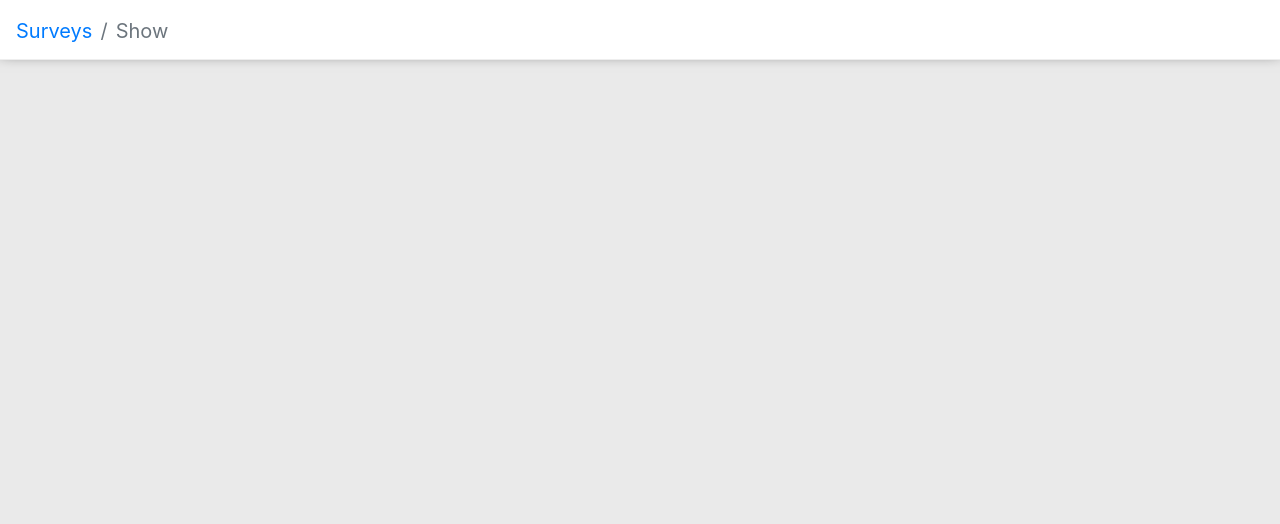
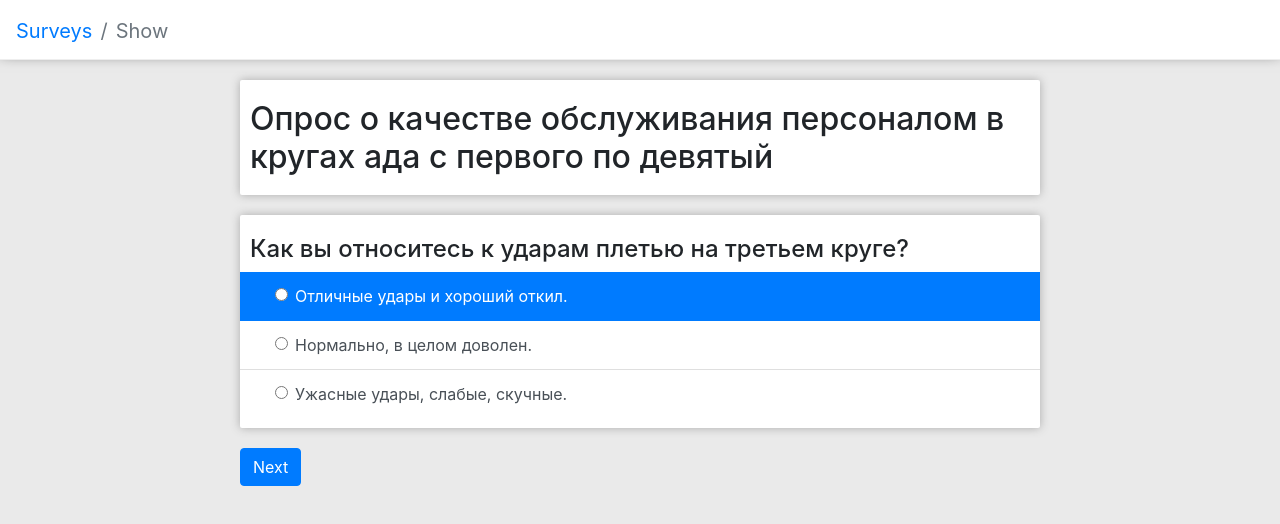
Before and after one commit to Zerstoren/survey-pet-app, a React (Create React App) app: page /survey/1 in a window 1280 px wide. Shown: the top 524 px of the page. Built offline with nearby package versions, Linux system fonts and the light colour scheme.

Commit message:
Work under view

```diff
--- a/package.json
+++ b/package.json
@@ -11,6 +11,7 @@
     "@types/react": "^16.9.0",
     "@types/react-dom": "^16.9.0",
     "@types/react-router-dom": "^5.1.6",
+    "@types/websql": "^0.0.27",
     "final-form": "^4.20.1",
     "final-form-arrays": "^3.0.2",
     "localforage": "^1.9.0",
--- a/src/containers/App.tsx
+++ b/src/containers/App.tsx
@@ -2,13 +2,13 @@ import React from 'react';
 import {BrowserRouter, Route} from 'react-router-dom';
 
 import MainPage from './MainPage';
-import View from './View';
+import ViewPage from './ViewPage';
 
 const App = () => {
   return (
     <BrowserRouter>
       <Route exact={true} path="/" component={MainPage} />
-      <Route exact={true} path="/survey/:id" component={View} />
+      <Route exact={true} path="/survey/:id" component={ViewPage} />
     </BrowserRouter>
   )
 }
--- /dev/null
+++ b/src/containers/ViewPage/Content.tsx
@@ -0,0 +1,55 @@
+import React, { useMemo } from 'react';
+import { useParams } from 'react-router-dom';
+import SurveyItemMeta from '../../stores/surveys/surveyItemMeta';
+
+const Content = () => {
+  const { id }: { id: string } = useParams();
+
+  const surveyItem = useMemo(() => {
+    const surveyId = Number.parseInt(id);
+
+    const surveyItem = SurveyItemMeta.create({survey: {id: surveyId}});
+    surveyItem.load();
+    return surveyItem.survey;
+  }, [id]);
+
+  return (
+    <>
+      <div className="d-flex justify-content-center view-outside">
+        <div className="view-block">
+          <div className="view-title">
+            <h2>Опрос о качестве обслуживания персоналом в кругах ада с первого по девятый</h2>
+          </div>
+
+          <div className="view-question-block">
+            <div className="view-question-title">
+              <h4>Как вы относитесь к ударам плетью на третьем круге?</h4>
+            </div>
+
+            <ul className="list-group list-group-flush view-question-answers">
+              <li className="list-group-item list-group-item-action active form-group d-flex justify-content-start view-question-answer">
+                <input type="radio" name="q" className="form-check-input" />
+                Отличные удары и хороший откил.
+              </li>
+
+              <li className="list-group-item list-group-item-action form-group d-flex justify-content-start view-question-answer">
+                <input type="radio" name="q" className="form-check-input" />
+                Нормально, в целом доволен.
+              </li>
+              <li className="list-group-item list-group-item-action form-group d-flex justify-content-start view-question-answer">
+                <input type="radio" name="q" className="form-check-input" />
+                Ужасные удары, слабые, скучные.
+              </li>
+            </ul>
+          </div>
+
+          <div className="view-button-next">
+            <button type="button" className="btn btn-primary">Next</button>
+          </div>
+        </div>
+      </div>
+    </>
+  );
+}
+
+export default Content;
--- a/src/containers/View/index.tsx
+++ b/src/containers/ViewPage/index.tsx
@@ -2,6 +2,7 @@ import { observer } from 'mobx-react';
 import React from 'react';
 import BreadCrumbs from '../../components/global/Header/BreadCrumbs';
 import HocHeader from '../../components/hoc/header';
+import Content from './Content';
 
 const View = () => {
   const hocHeader = HocHeader(
@@ -12,8 +13,9 @@ const View = () => {
   return (
     <>
       {hocHeader()}
+      <Content />
     </>
   );
 }
 
-export default observer(View);
+export default View;
--- /dev/null
+++ b/src/css/containers/MainPage/ViewPage.scss
@@ -0,0 +1,34 @@
+.view-outside .view-block {
+  min-width: 400px;
+  max-width: 800px;
+  margin-top: 20px;
+
+  .view-title {
+    background-color: #fff;
+    padding: 20px 10px 10px 10px;
+    box-shadow: 0 0 10px #aaa;
+    border-radius: 2px;
+  }
+
+  .view-question-block {
+    margin-top: 20px;
+    background-color: #fff;
+    padding: 20px 0px 10px 0px;
+    box-shadow: 0 0 10px #aaa;
+    border-radius: 2px;
+
+    .view-question-title {
+      padding: 0 10px;
+    }
+
+    .view-question-answer {
+      padding-left: 55px;
+      margin-bottom: 0;
+      cursor: pointer;
+    }
+  }
+
+  .view-button-next {
+    margin-top: 20px;
+  }
+}
--- a/src/css/index.scss
+++ b/src/css/index.scss
@@ -1,6 +1,7 @@
 @import './bootstrap.scss';
 
 @import './containers/MainPage/MainPage.scss';
+@import './containers/MainPage/ViewPage.scss';
 
 @import './components/uiBase.scss';
 
--- a/src/storageEmulate/surveyList.ts
+++ b/src/storageEmulate/surveyList.ts
@@ -92,6 +92,7 @@ const saveAnswers = async (answers: Array<IAnswer>) => {
 export type {
   ISaveSurvey
 };
+
 export {
   getItemsFromStorage,
   getSurvey,
--- a/src/stores/surveys/surveyItemMeta.ts
+++ b/src/stores/surveys/surveyItemMeta.ts
@@ -34,10 +34,15 @@ const SurveyItemMeta = types.model({
     return 1;
   });
 
+  const load = flow(function*() {
+
+  });
+
   return {
     createQuestion,
     createAnswer,
     save,
+    load,
   }
 });
 
```
